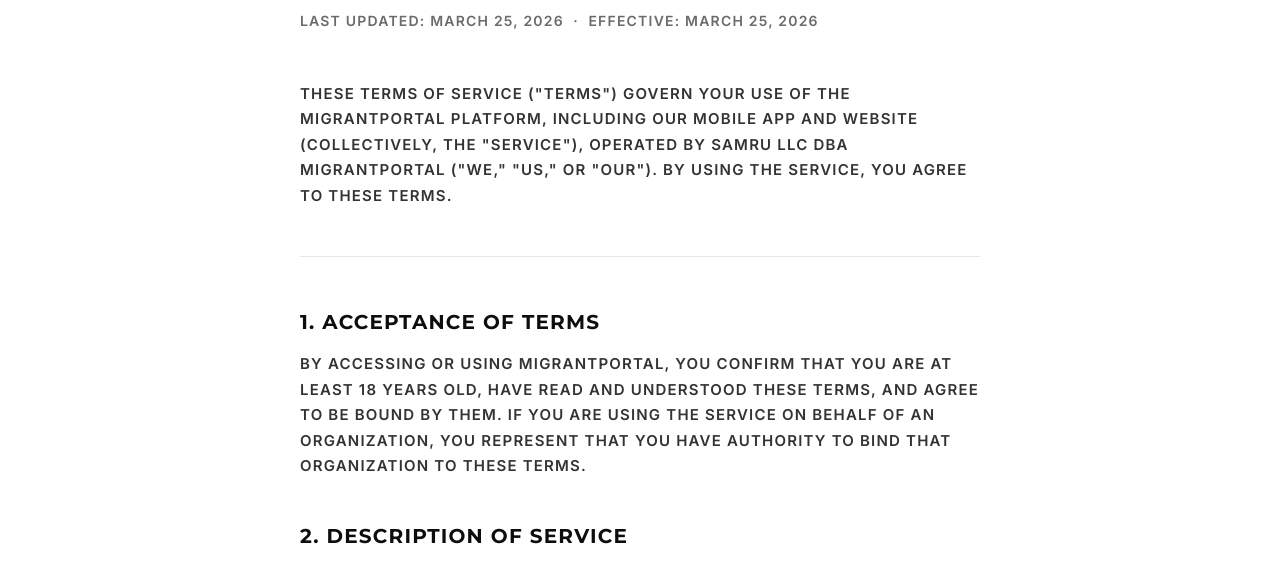
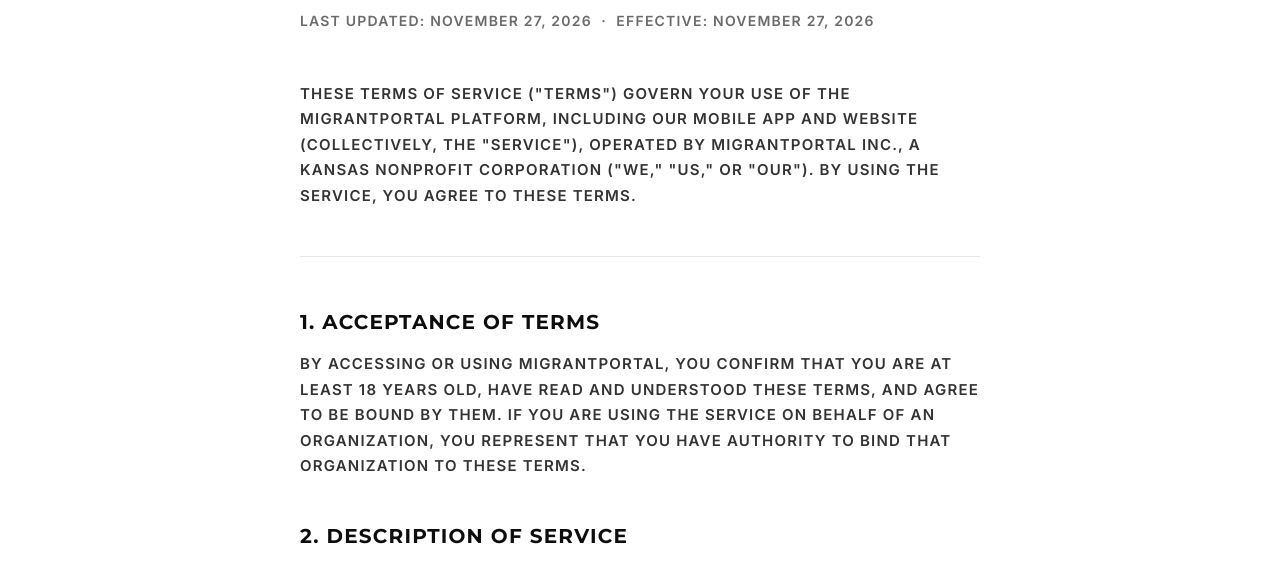
Before and after one commit to Mangotangos/migrantportal-landing, a plain HTML site: page terms.html in a window 1280 px wide. Shown: the part 223-785 px from the top of the page. Drawn offline with Linux system fonts and the light colour scheme.

Commit message:
docs: name MigrantPortal Inc. as operator in Terms of Service
Co-Authored-By: Claude Sonnet 5.5 <noreply@anthropic.com>

```diff
--- a/sw.js
+++ b/sw.js
@@ -5,7 +5,7 @@
  * - Offline fallback page for navigations
  * Bump CACHE_NAME on every deploy.
  */
-const CACHE_NAME = 'migrantportal-v176';
+const CACHE_NAME = 'migrantportal-v177';
 const OFFLINE_URL = '/offline';
 
 const PRECACHE_URLS = [
--- a/terms.html
+++ b/terms.html
@@ -89,9 +89,9 @@ nav{position:sticky!important;top:12px!important;margin:12px 24px 0!important;bo
   <main id="main-content"
     <p class="doc-label">Legal</p>
     <h1>Terms of Service</h1>
-    <p class="meta">Last updated: March 25, 2026 &nbsp;·&nbsp; Effective: March 25, 2026</p>
+    <p class="meta">Last updated: November 27, 2026 &nbsp;·&nbsp; Effective: November 27, 2026</p>
 
-    <p>These Terms of Service ("Terms") govern your use of the MigrantPortal platform, including our mobile app and website (collectively, the "Service"), operated by Samru LLC dba MigrantPortal ("we," "us," or "our"). By using the Service, you agree to these Terms.</p>
+    <p>These Terms of Service ("Terms") govern your use of the MigrantPortal platform, including our mobile app and website (collectively, the "Service"), operated by MigrantPortal Inc., a Kansas nonprofit corporation ("we," "us," or "our"). By using the Service, you agree to these Terms.</p>
 
     <hr class="divider" />
 
```
